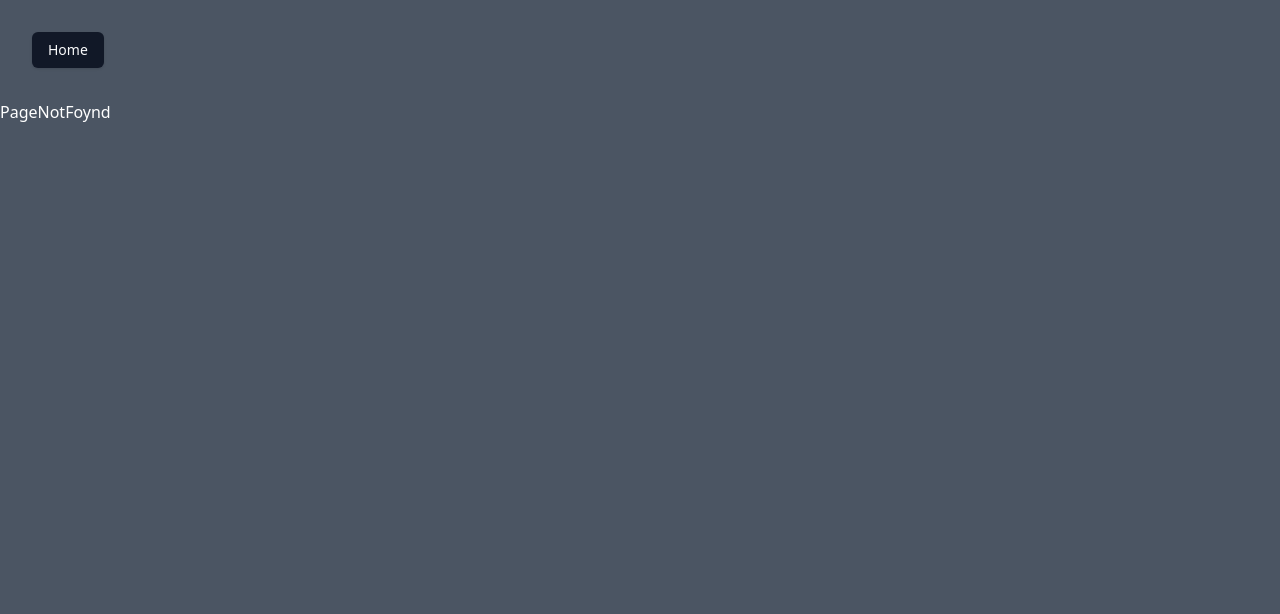
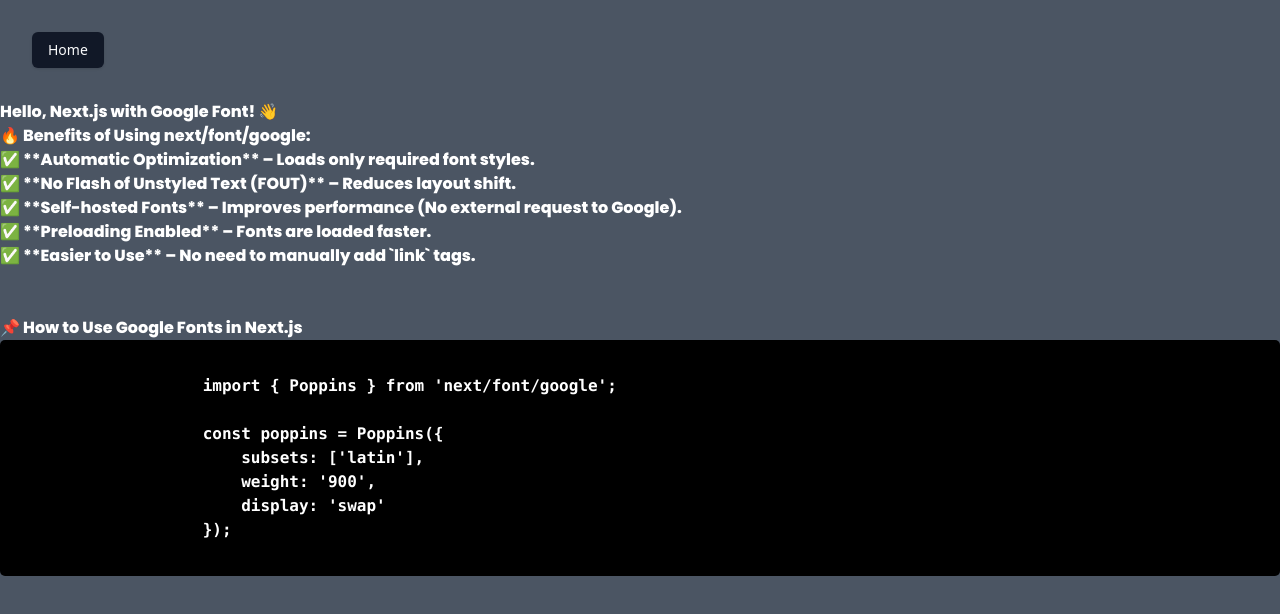
Before and after one commit to ZohaibArshad45/NextJS-Basic-to-advance, a Next.js app: page /font-optomization in a window 1280 px wide. Before the commit this address had no page. Shown: the top 614 px of the page. Built offline with nearby package versions, Linux system fonts and the light colour scheme.

Commit message:
Font Optimazation

```diff
--- /dev/null
+++ b/src/app/font-optomization/page.jsx
@@ -0,0 +1,40 @@
+import { Poppins } from 'next/font/google';
+
+const poppins = Poppins({
+    subsets: ['latin'],
+    weight: '800',
+    display: 'swap'
+});
+
+export default function Home() {
+    return (
+        <div className={poppins.className}>
+            <h1>Hello, Next.js with Google Font! 👋</h1>
+
+            <h2>🔥 Benefits of Using next/font/google:</h2>
+            <ul>
+                <li>✅ **Automatic Optimization** – Loads only required font styles.</li>
+                <li>✅ **No Flash of Unstyled Text (FOUT)** – Reduces layout shift.</li>
+                <li>✅ **Self-hosted Fonts** – Improves performance (No external request to Google).</li>
+                <li>✅ **Preloading Enabled** – Fonts are loaded faster.</li>
+                <li>✅ **Easier to Use** – No need to manually add `link` tags.</li>
+            </ul>
+            <br /> <br />
+
+            <h2>📌 How to Use Google Fonts in Next.js</h2>
+
+            <pre style={{ background: '#000', padding: '10px', borderRadius: '5px', textAlign: 'left' }}>
+                {`
+                    import { Poppins } from 'next/font/google';
+
+                    const poppins = Poppins({
+                        subsets: ['latin'],
+                        weight: '900',
+                        display: 'swap'
+                    });
+                `}
+
+            </pre>
+        </div>
+    );
+}
--- a/src/app/page.jsx
+++ b/src/app/page.jsx
@@ -27,6 +27,7 @@
         <Button onClick={()=> navLink('/ServerSiderDataFetch')}>Learn Server Side Data Fetch API </Button>
         <Button onClick={()=> navLink('/Learn-Static-Site-Generation-(SSG)')}>Learn-Static-Site-Generation-(SSG)</Button>
         <Button onClick={()=> navLink('/imageUse')}>Learn How we use IMG </Button>
+        <Button onClick={()=> navLink('/font-optomization')}>Learn font optomization </Button>
 
       </div>
 
```
